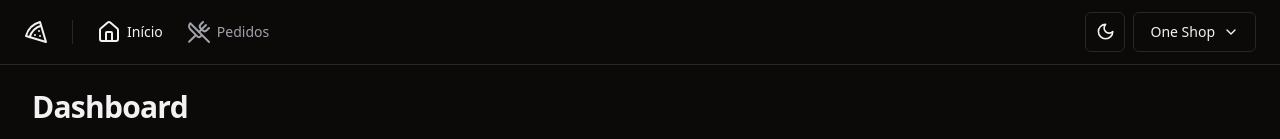
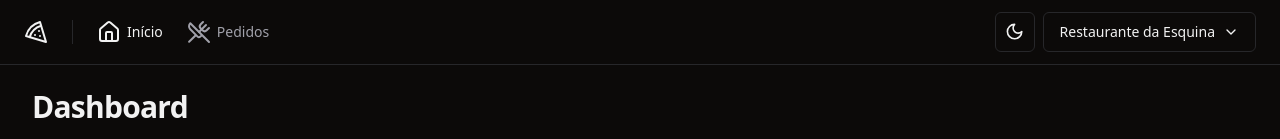
Before and after one commit to Gui-dev/one-shop, a React (Vite) app: page / in a window 1280 px wide. Shown: the top 139 px of the page. Built offline with nearby package versions, Linux system fonts and the light colour scheme; data requests are answered from the project's data file.

Commit message:
feat: add profile and restaurant data and loading page with skeleton

```diff
--- a/db.json
+++ b/db.json
@@ -9,5 +9,32 @@
       "createdAt": "2024-06-03T07:34:48.031Z",
       "id": 1
     }
-  ]
+  ],
+  "restaurants": [
+    {
+      "email": "bruce@email.com",
+      "restaurantName": "Restaurante da Esquina",
+      "manager": "Bruce Wayne",
+      "phone": "11991919191",
+      "createdAt": "2024-06-03T07:34:48.031Z",
+      "userId": 1
+    }
+  ],
+  "me": {
+    "id": 1,
+    "name": "Bruce Wayne",
+    "email": "bruce@email.com",
+    "phone": "11991919191",
+    "role": "manager",
+    "createdAT": "2024-06-03T07:34:48.031Z",
+    "updateAt": "2024-06-03T07:34:48.031Z"
+  },
+  "managed-restaurant": {
+    "id": 1,
+    "managerId": 1,
+    "name": "Restaurante da Esquina",
+    "description": "Descrição do manager",
+    "createdAT": "2024-06-03T07:34:48.031Z",
+    "updateAt": "2024-06-03T07:34:48.031Z"
+  }
 }
--- a/src/api/sign-in.ts
+++ b/src/api/sign-in.ts
@@ -6,4 +6,5 @@ interface ISignInBody {
 
 export const signIn = async ({ email }: ISignInBody) => {
   await api.post('/login', { email, password: '123456' })
+  // await api.post('/authenticate', { email })
 }
--- a/src/components/account-menu.tsx
+++ b/src/components/account-menu.tsx
@@ -1,4 +1,8 @@
+import { useQuery } from '@tanstack/react-query'
 import { Building, ChevronDown, LogOut } from 'lucide-react'
+
+import { getManagedRestaurant } from '@/api/get-managed-restaurant'
+import { getProfile } from '@/api/get-profile'
 
 import { Button } from './ui/button'
 import {
@@ -9,8 +13,20 @@ import {
   DropdownMenuSeparator,
   DropdownMenuTrigger,
 } from './ui/dropdown-menu'
+import { Skeleton } from './ui/skeleton'
 
 export const AccountMenu = () => {
+  const { data: profile, isLoading: isLoadingProfile } = useQuery({
+    queryKey: ['profile'],
+    queryFn: getProfile,
+  })
+
+  const { data: managedRestaurant, isLoading: isLoadingManagedRestaurant } =
+    useQuery({
+      queryKey: ['managed-restaurant'],
+      queryFn: getManagedRestaurant,
+    })
+
   return (
     <DropdownMenu>
       <DropdownMenuTrigger asChild>
@@ -18,16 +34,27 @@ export const AccountMenu = () => {
           variant="outline"
           className="flex select-none items-center gap-2"
         >
-          One Shop
+          {isLoadingManagedRestaurant && <Skeleton className="h-4 w-40" />}
+          {!isLoadingManagedRestaurant && managedRestaurant?.name}
           <ChevronDown className="h-4 w-4" />
         </Button>
       </DropdownMenuTrigger>
       <DropdownMenuContent align="end" className="w-56">
         <DropdownMenuLabel className="flex flex-col">
-          <span>Bruce Wayne</span>
-          <span className="text-muted-foreground text-xs font-normal">
-            bruce@email.com
-          </span>
+          {isLoadingProfile && (
+            <div className="space-y-1.5">
+              <Skeleton className="h-4 w-32" />
+              <Skeleton className="h-3 w-24" />
+            </div>
+          )}
+          {!isLoadingProfile && (
+            <>
+              <span>{profile?.name}</span>
+              <span className="text-xs font-normal text-muted-foreground">
+                {profile?.email}
+              </span>
+            </>
+          )}
         </DropdownMenuLabel>
 
         <DropdownMenuSeparator />
--- /dev/null
+++ b/src/components/ui/skeleton.tsx
@@ -0,0 +1,15 @@
+import { cn } from "@/lib/utils"
+
+function Skeleton({
+  className,
+  ...props
+}: React.HTMLAttributes<HTMLDivElement>) {
+  return (
+    <div
+      className={cn("animate-pulse rounded-md bg-muted", className)}
+      {...props}
+    />
+  )
+}
+
+export { Skeleton }
--- a/src/lib/api.ts
+++ b/src/lib/api.ts
@@ -4,4 +4,12 @@ import { env } from '@/validations/env'
 
 export const api = axios.create({
   baseURL: env.VITE_API_URL,
+  withCredentials: true,
 })
+
+if (env.VITE_ENABLE_API_DELAY) {
+  api.interceptors.request.use(async (config) => {
+    await new Promise((resolve) => setTimeout(resolve, 3000))
+    return config
+  })
+}
--- a/src/pages/auth/sign-in.tsx
+++ b/src/pages/auth/sign-in.tsx
@@ -39,7 +39,7 @@ export const SignIn = () => {
       })
       navigation('/')
     } catch (error) {
-      console.log('ERROR: ', error)
+      toast.error('Opssss - E-mail inválido')
     }
   }
 
--- a/src/validations/env.ts
+++ b/src/validations/env.ts
@@ -2,6 +2,7 @@ import { z } from 'zod'
 
 const envSchema = z.object({
   VITE_API_URL: z.string().url(),
+  VITE_ENABLE_API_DELAY: z.string().transform((value) => value === 'true'),
 })
 
 export const env = envSchema.parse(import.meta.env)
```
Also changed, not shown: src/api/register-restaurant.ts (+7 -0 lines), 1 other file (tests, documents, lock files or other folders).
